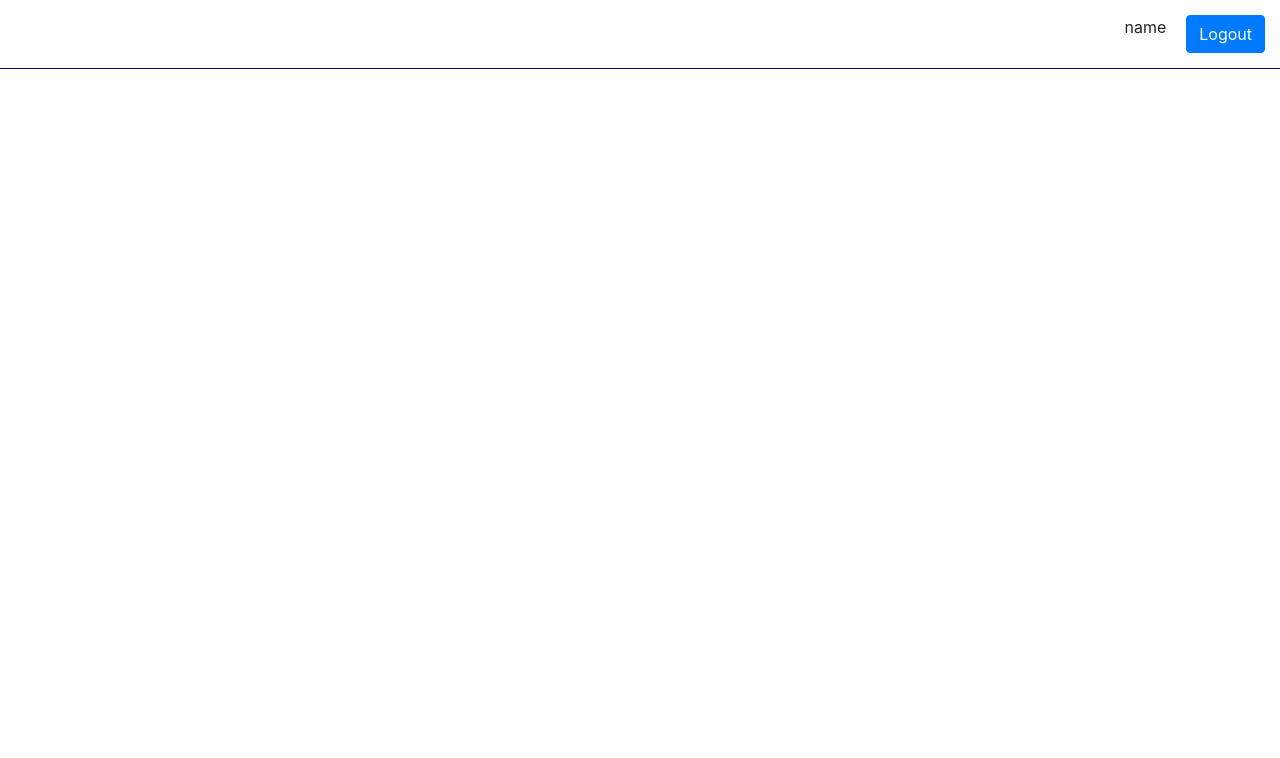
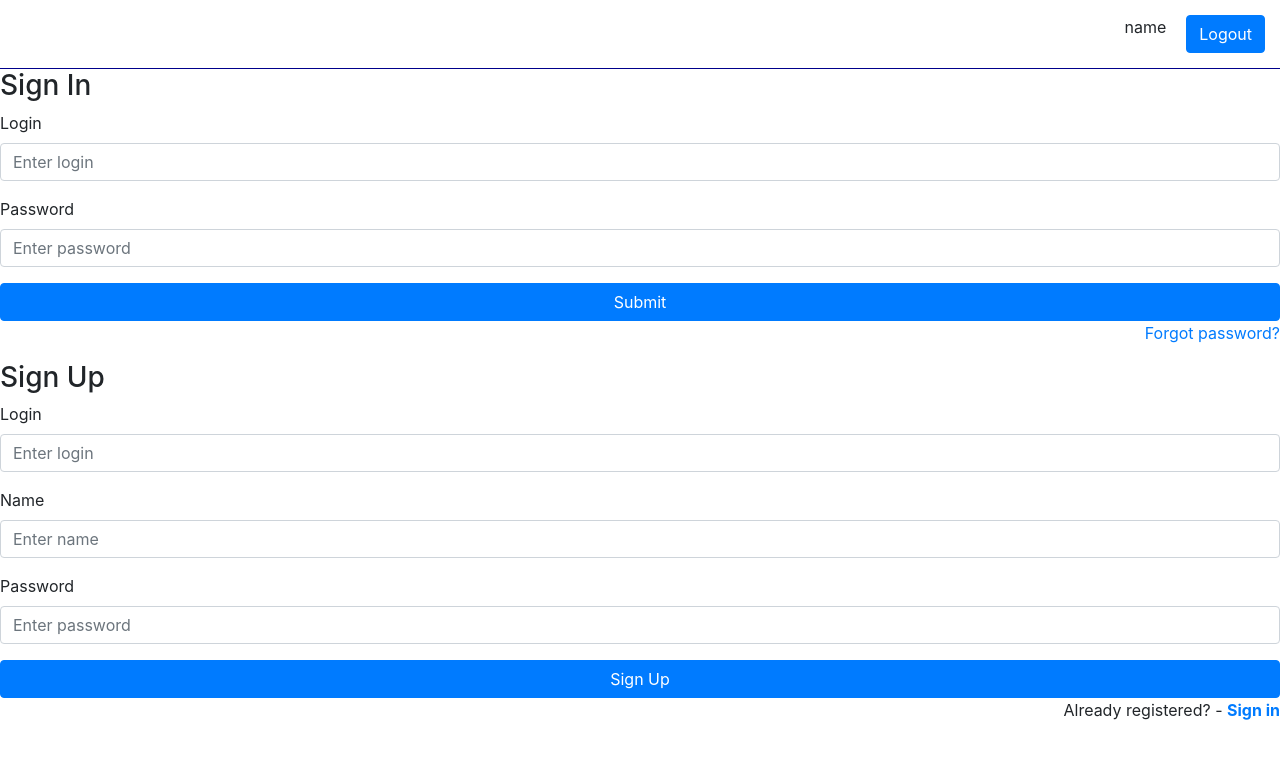
Before and after one commit to empireV/ManagerApp, a React (Create React App) app in the folder client/manager-app/: page / in a window 1280 px wide. Shown: the top 758 px of the page. Built offline with nearby package versions, Linux system fonts and the light colour scheme.

Commit message:
done login and register com?onents

```diff
--- a/client/manager-app/package.json
+++ b/client/manager-app/package.json
@@ -11,6 +11,7 @@
     "react": "^16.13.1",
     "react-bootstrap": "^1.0.1",
     "react-dom": "^16.13.1",
+    "react-router-dom": "^5.2.0",
     "react-scripts": "3.4.1"
   },
   "scripts": {
--- a/client/manager-app/src/app/App.js
+++ b/client/manager-app/src/app/App.js
@@ -1,13 +1,24 @@
 import React from 'react';
 import './App.scss';
 import 'bootstrap/dist/css/bootstrap.min.css';
+import {
+    BrowserRouter as Router,
+    Switch,
+    Route,
+    Link,
+    Redirect
+} from 'react-router-dom';
 import {Header} from "../header/Header";
+import {Login} from "../login/Login";
+import {Register} from "../register/Register";
 
 
 function App() {
   return (
     <div className="App">
       <Header/>
+      <Login/>
+      <Register/>
     </div>
   );
 }
--- a/client/manager-app/src/header/Header.js
+++ b/client/manager-app/src/header/Header.js
@@ -13,7 +13,7 @@ export class Header extends Component {
     }
     render() {
         return (
-            <div className={`${CN} fixed-top`}>
+            <div className={`${CN}`}>
                 <div className={`${CN}-user`}>
                     name
                 </div>
--- a/client/manager-app/src/login/Login.js
+++ b/client/manager-app/src/login/Login.js
@@ -0,0 +1,29 @@
+import React, { Component } from "react";
+
+export class Login extends Component {
+    render() {
+        return (
+            <form>
+                <h3>Sign In</h3>
+                <div className="form-group">
+                    <label>Login</label>
+                    <input type="text" className="form-control" placeholder="Enter login" />
+                </div>
+                <div className="form-group">
+                    <label>Password</label>
+                    <input type="password" className="form-control" placeholder="Enter password" />
+                </div>
+                {/*<div className="form-group">*/}
+                {/*    <div className="custom-control custom-checkbox">*/}
+                {/*        <input type="checkbox" className="custom-control-input" id="remember" />*/}
+                {/*        <label className="custom-control-label">Remember me</label>*/}
+                {/*    </div>*/}
+                {/*</div>*/}
+                <button type="submit" className="btn btn-primary btn-block">Submit</button>
+                <p className="forgot-password text-right">
+                    <a href="#">Forgot password?</a>
+                </p>
+            </form>
+        );
+    }
+}
--- a/client/manager-app/src/register/Register.js
+++ b/client/manager-app/src/register/Register.js
@@ -0,0 +1,27 @@
+import React, { Component } from "react";
+
+export class Register extends Component {
+    render() {
+        return (
+            <form>
+                <h3>Sign Up</h3>
+                <div className="form-group">
+                    <label>Login</label>
+                    <input type="text" className="form-control" placeholder="Enter login" />
+                </div>
+                <div className="form-group">
+                    <label>Name</label>
+                    <input type="text" className="form-control" placeholder="Enter name" />
+                </div>
+                <div className="form-group">
+                    <label>Password</label>
+                    <input type="password" className="form-control" placeholder="Enter password" />
+                </div>
+                <button type="submit" className="btn btn-primary btn-block">Sign Up</button>
+                <p className="forgot-password text-right">
+                     Already registered? - <a href="#"><b>Sign in</b></a>
+                </p>
+            </form>
+        );
+    }
+}
```
Also changed, not shown: 1 other file (tests, documents, lock files or other folders).
